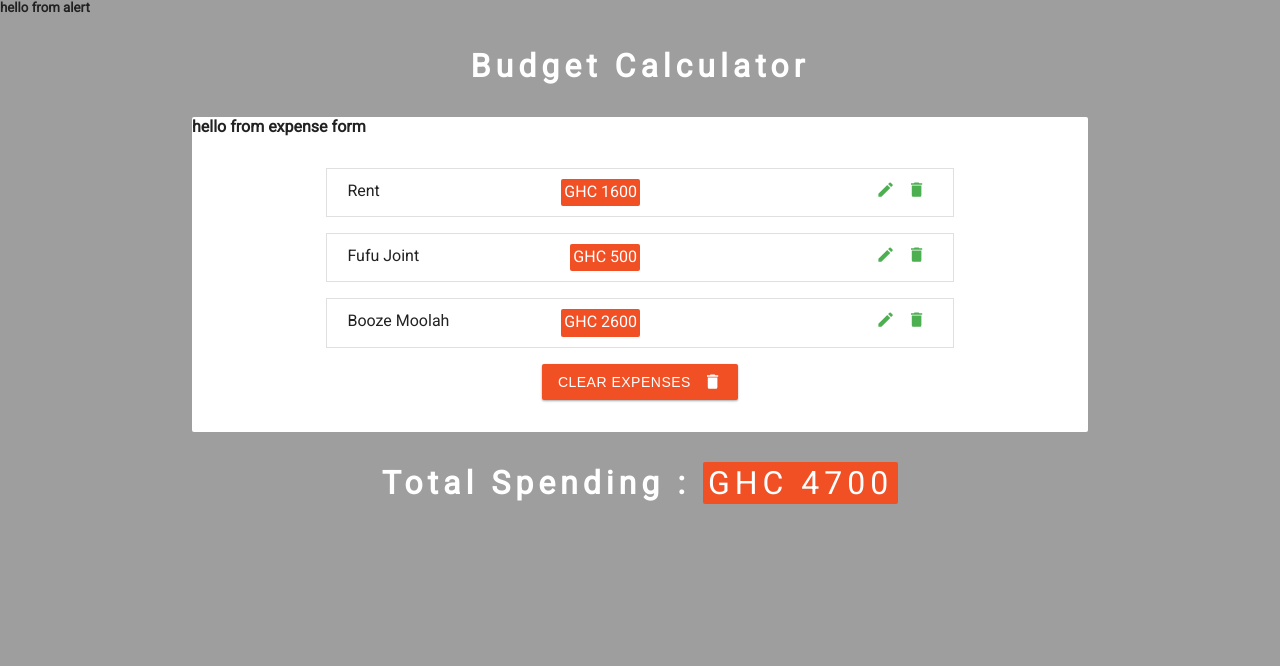
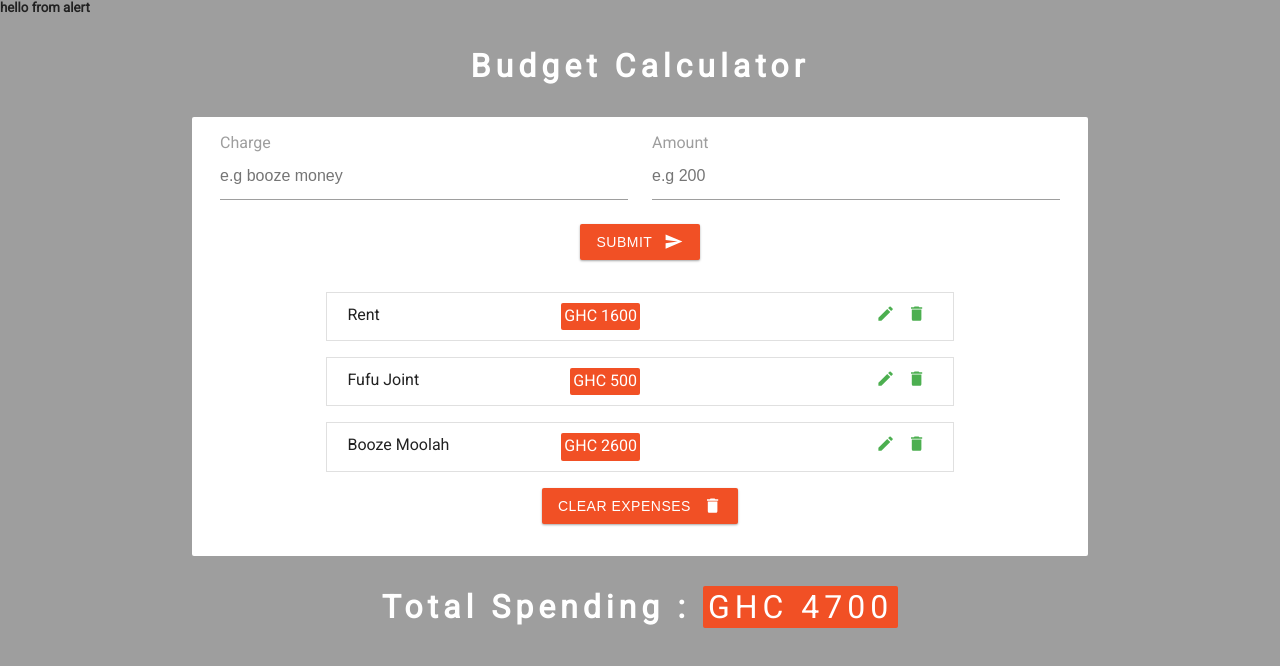
Before and after one commit to FatTonyy/Budget-calculator, a React (Create React App) app: page / in a window 1280 px wide. Shown: the top 666 px of the page. Built offline with nearby package versions, Linux system fonts and the light colour scheme.

Commit message:
ExpenseForm component

```diff
--- a/src/components/ExpenseForm.js
+++ b/src/components/ExpenseForm.js
@@ -1,9 +1,36 @@
 import React from "react";
+import { MdSend } from "react-icons/md";
 
 export default function ExpenseForm() {
   return (
-    <div>
-      <h4>hello from expense form</h4>
-    </div>
+    <form>
+      <div className="form-center">
+        <div className="form-group">
+          <label htmlFor="charge">charge</label>
+          <input
+            type="text"
+            className="form-control"
+            id="charge"
+            name="charge"
+            placeholder="e.g booze money"
+          />
+        </div>
+
+        <div className="form-group">
+          <label htmlFor="amount">amount</label>
+          <input
+            type="text"
+            className="form-control"
+            id="amount"
+            name="amount"
+            placeholder="e.g 200"
+          />
+        </div>
+      </div>
+
+      <button type="submit" className="btn">
+        submit <MdSend className="btn-icon" />
+      </button>
+    </form>
   );
 }
```
